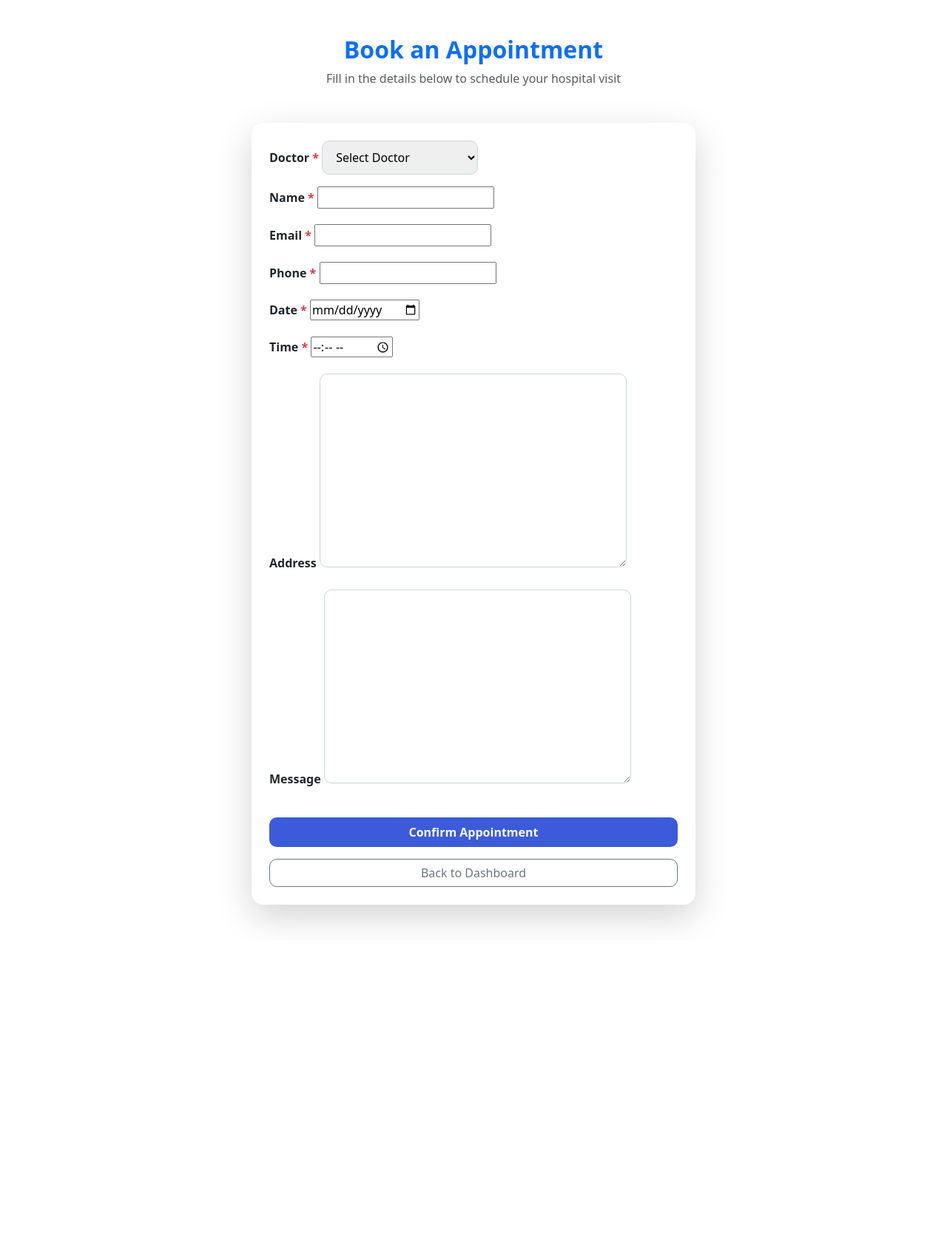
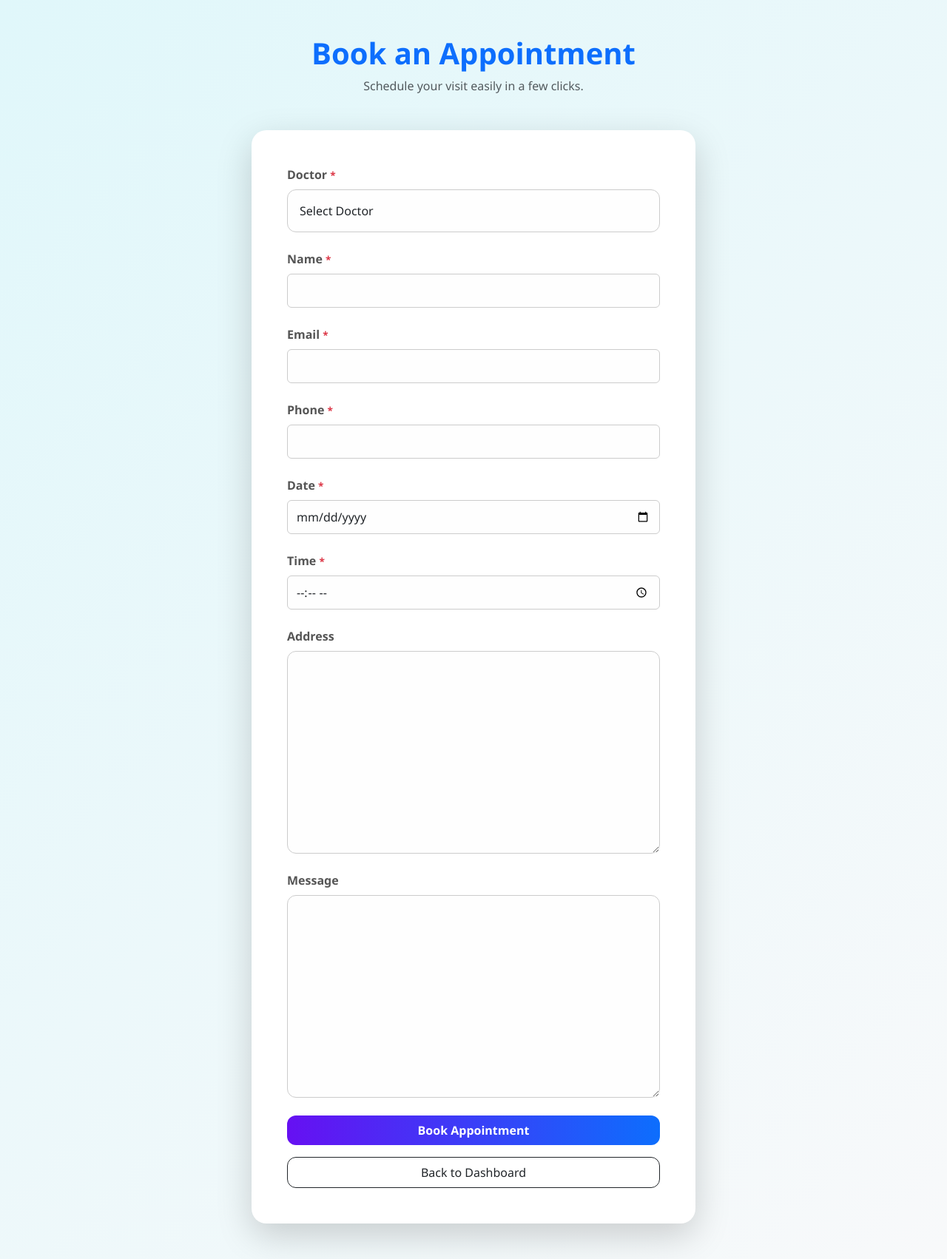
Before and after one commit to Akash1975/Hospital, a Django app: page /dashboard/appointment/ in a window 1280 px wide. Shown: the whole page at 74% size. Before the commit the page ends 1252 px from the top, so only its background shows below. Run offline with Django 5.2, Linux system fonts and the light colour scheme; a user stored in the database is signed in; data comes from the database, SQL or seed files in the repository; some libraries are stand-ins or nearby versions.

Commit message:
Appointment page updated

```diff
--- a/templates/hospital/appointment.html
+++ b/templates/hospital/appointment.html
@@ -1,5 +1,6 @@
 {% extends "layout/main.html" %}
 {% load static %}
+{% load widget_tweaks %}
 
 {% block content %}
 
@@ -7,88 +8,117 @@
 
     <!-- Page Header -->
     <div class="text-center mb-5">
-        <h2 class="fw-bold text-primary">
-            <i class="bi bi-calendar2-check"></i> Book an Appointment
+        <h2 class="fw-bold text-primary display-6">
+            Book an Appointment
         </h2>
-        <p class="text-muted">
-            Fill in the details below to schedule your hospital visit
+        <p class="text-muted fs-6">
+            Schedule your visit easily in a few clicks.
         </p>
     </div>
 
-    <!-- Messages -->
+    <!-- Appointment Card -->
+    <div class="card appointment-card shadow-lg mx-auto">
+        <div class="card-body p-5">
 
-    <!-- Appointment Card -->
-    <div class="card appointment-card shadow-lg border-0 mx-auto">
-        <div class="card-body p-4">
-
-            <form method="post" novalidate>
+            <form method="post" novalidate class="pointer">
                 {% csrf_token %}
                 {{ form.non_field_errors }}
 
                 {% for field in form %}
-                <div class="mb-3">
-                    <label class="form-label fw-semibold">
+                <div class="mb-4">
+                    <label for="{{ field.id_for_label }}" class="form-label fw-semibold">
                         {{ field.label }}
                         {% if field.field.required %}<span class="text-danger">*</span>{% endif %}
                     </label>
-                    {{ field }}
-                    <small class="text-danger">{{ field.errors }}</small>
+                    {{ field|add_class:"form-control form-control-lg" }}
+                    <div class="text-danger small mt-1">{{ field.errors }}</div>
                 </div>
                 {% endfor %}
 
-                <button type="submit" class="btn btn-primary w-100 py-2 mt-3">
-                    <i class="bi bi-check-circle"></i> Confirm Appointment
+                <button type="submit" class="btn btn-gradient w-100 py-2 mb-3">
+                    Book Appointment
                 </button>
 
-                <a href="{% url 'home' %}" class="btn btn-outline-secondary w-100 mt-3">
-                    <i class="bi bi-arrow-left"></i> Back to Dashboard
+                <a href="{% url 'home' %}" class="btn btn-outline-dark w-100 py-2">
+                    Back to Dashboard
                 </a>
             </form>
+
 
         </div>
     </div>
 
 </div>
 
-<!-- Extra Styling -->
+<!-- Modern Styling -->
 <style>
+    body {
+        background: linear-gradient(135deg, #e0f7fa, #f8f9fa);
+        font-family: 'Segoe UI', Tahoma, Geneva, Verdana, sans-serif;
+    }
+
+    /* Card */
     .appointment-card {
         max-width: 600px;
-        border-radius: 16px;
-        animation: fadeUp 0.6s ease;
+        border-radius: 20px;
         background: #ffffff;
+        border: none;
+        box-shadow: 0 8px 25px rgba(0, 0, 0, 0.1);
     }
 
-    .form-control,
-    select,
-    textarea {
-        border-radius: 10px;
-        padding: 10px 14px;
-        border: 1px solid #ced4da;
+    /* Inputs */
+    .form-control {
+        border-radius: 12px;
+        padding: 1rem;
+        border: 1px solid #ccc;
+        background-color: #fefefe;
+        font-size: 1rem;
         transition: all 0.3s ease;
     }
 
-    .form-control:focus,
-    select:focus,
-    textarea:focus {
-        border-color: #0d6efd;
-        box-shadow: 0 0 0 0.15rem rgba(13, 110, 253, .25);
+    .form-control:focus {
+        border-color: #6610f2;
+        box-shadow: 0 0 0 0.2rem rgba(102, 16, 242, 0.2);
+        background-color: #fff;
     }
 
-    .btn-primary {
-        border-radius: 10px;
-        font-weight: 600;
+    /* Labels */
+    .form-label {
+        color: #555;
+        font-weight: 500;
+        margin-bottom: 0.5rem;
+        display: block;
     }
 
-    .btn-outline-secondary {
-        border-radius: 10px;
-        font-weight: 500;
+    /* Buttons */
+    .btn-gradient {
+        background: linear-gradient(90deg, #6610f2, #0d6efd);
+        color: #fff;
+        font-weight: 600;
+        border-radius: 12px;
+        border: none;
+        transition: all 0.3s ease;
     }
 
-    .alert {
+    .btn-gradient:hover {
+        transform: translateY(-2px);
+        box-shadow: 0 10px 20px rgba(102, 16, 242, 0.3);
+    }
+
+    .btn-outline-dark {
         border-radius: 12px;
         font-weight: 500;
-        animation: fadeIn 0.5s ease;
+        transition: all 0.3s ease;
+    }
+
+    .btn-outline-dark:hover {
+        background-color: #343a40;
+        color: #fff;
+    }
+
+    /* Error Messages */
+    .text-danger {
+        font-size: 0.85rem;
     }
 </style>
 
```
